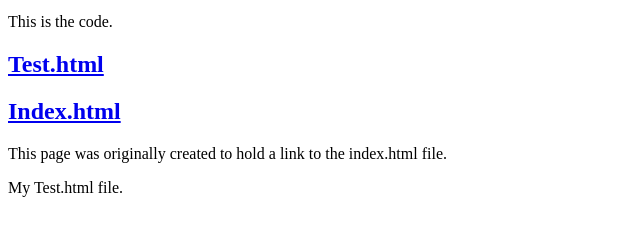
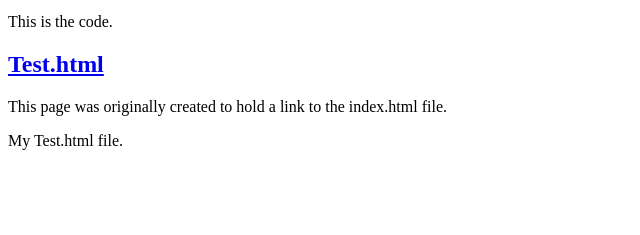
Before and after one commit to OKEOLUWASEYI/Test1, a plain HTML site: page Test.html in a window 1280 px wide. Shown: the part 101-336 px from the top of the page, without its empty margins (0-640 px from the left). Drawn offline with Linux system fonts and the light colour scheme.

Commit message:
Test.html
guy they said 1 link to d other page not both of them

```diff
--- a/Test.html
+++ b/Test.html
@@ -17,7 +17,6 @@
         <!--This file was created on the 1st of august 2022-->
         This is the code.
         <h2> <a href="Index.html"> Test.html</a> </h2>
-        <h2> <a href="Test.html"> Index.html </a> </h2>
 <p>
     This page was originally created to hold a link to the index.html file.
 </p>
```
